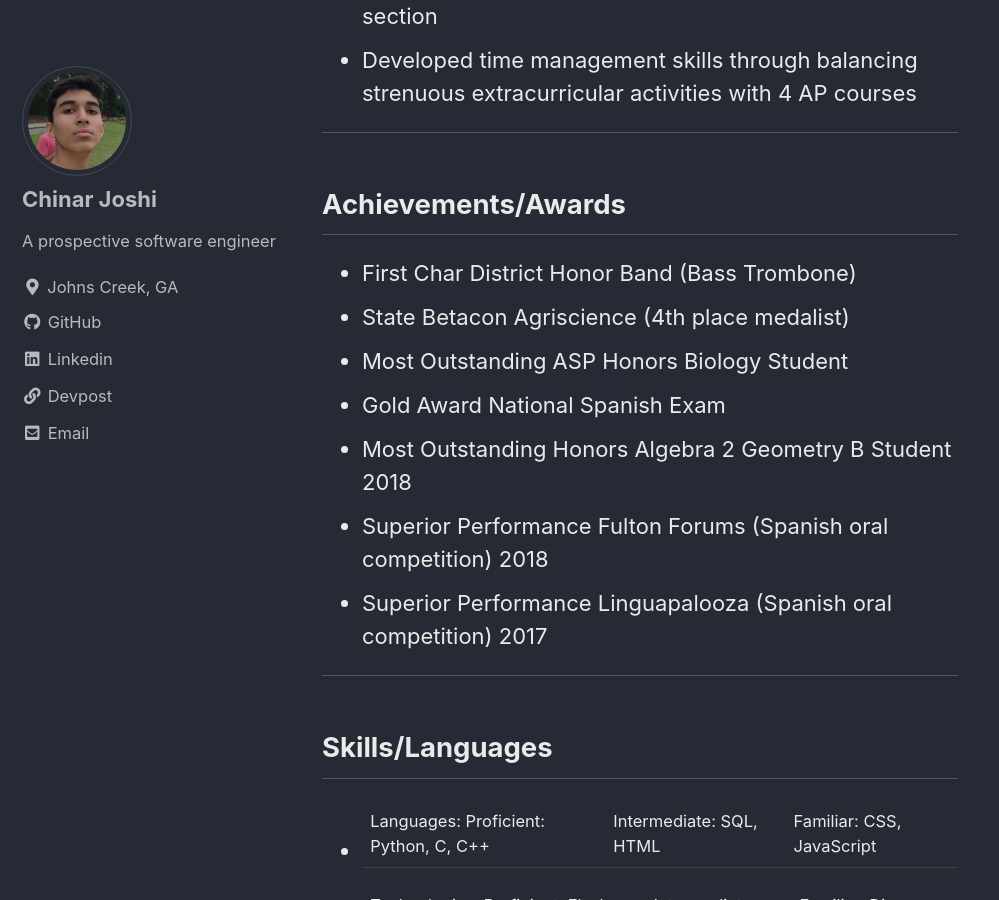
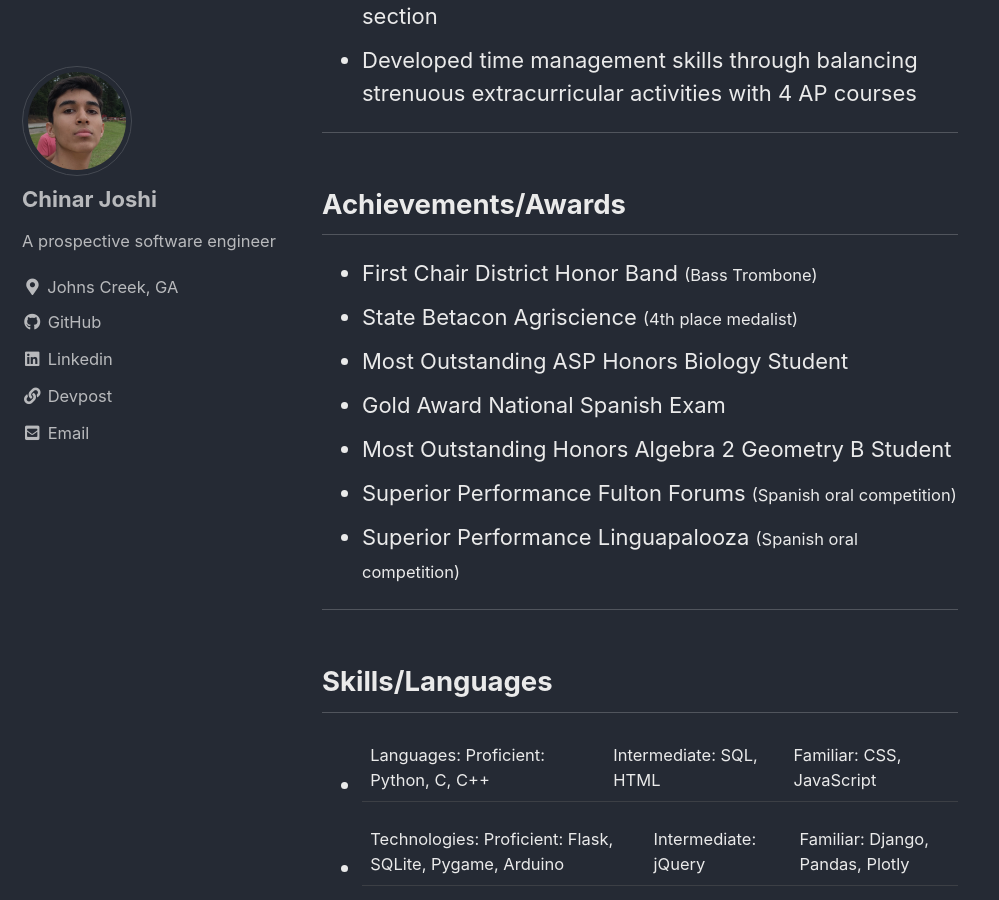
Before and after one commit to chinarjoshi/chinarjoshi.github.io, a Jekyll site: the page built from pages/resume.md, in a window 1280 px wide and 900 px high, scrolled down 3463 px. Shown: the whole window, without its empty margins (0-999 px from the left). Built offline with Jekyll 4.4.1, drawn with Linux system fonts in a browser that asks for light colours; cached includes are drawn as plain includes.

Commit message:
Made small text dates

```diff
--- a/pages/resume.md
+++ b/pages/resume.md
@@ -74,13 +74,13 @@ _Section Leader_
 <hr>
 
 ## Achievements/Awards
- - First Char District Honor Band (Bass Trombone)
- - State Betacon Agriscience (4th place medalist)
+ - First Chair District Honor Band <small>(Bass Trombone)</small>
+ - State Betacon Agriscience <small>(4th place medalist)</small>
  - Most Outstanding ASP Honors Biology Student
  - Gold Award National Spanish Exam
- - Most Outstanding Honors Algebra 2 Geometry B Student 2018
- - Superior Performance Fulton Forums (Spanish oral competition) 2018
- - Superior Performance Linguapalooza (Spanish oral competition) 2017
+ - Most Outstanding Honors Algebra 2 Geometry B Student
+ - Superior Performance Fulton Forums <small>(Spanish oral competition)</small>
+ - Superior Performance Linguapalooza <small>(Spanish oral competition)</small>
 
  <hr>
 
```
Also changed, not shown: 2 other files.
